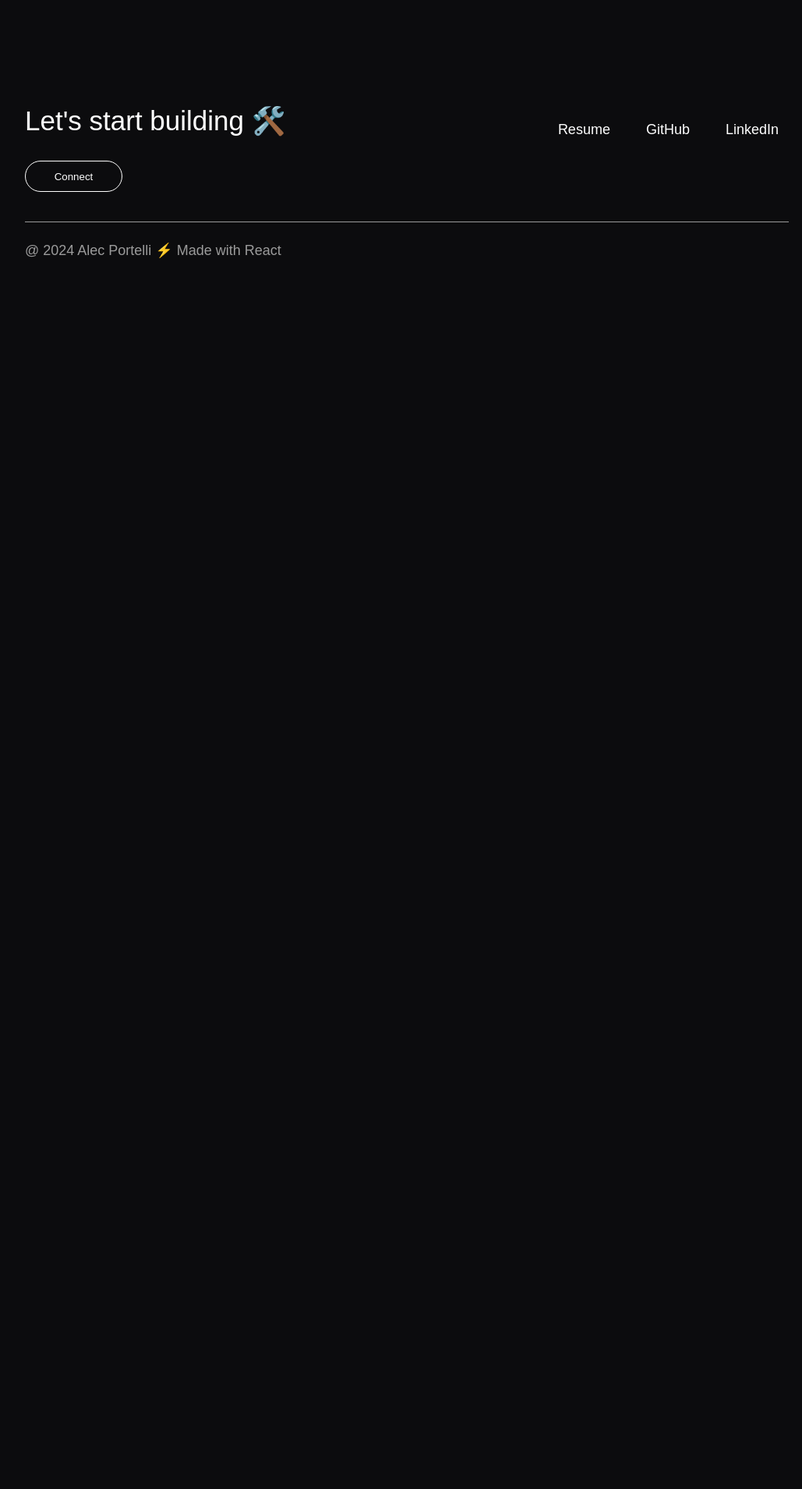
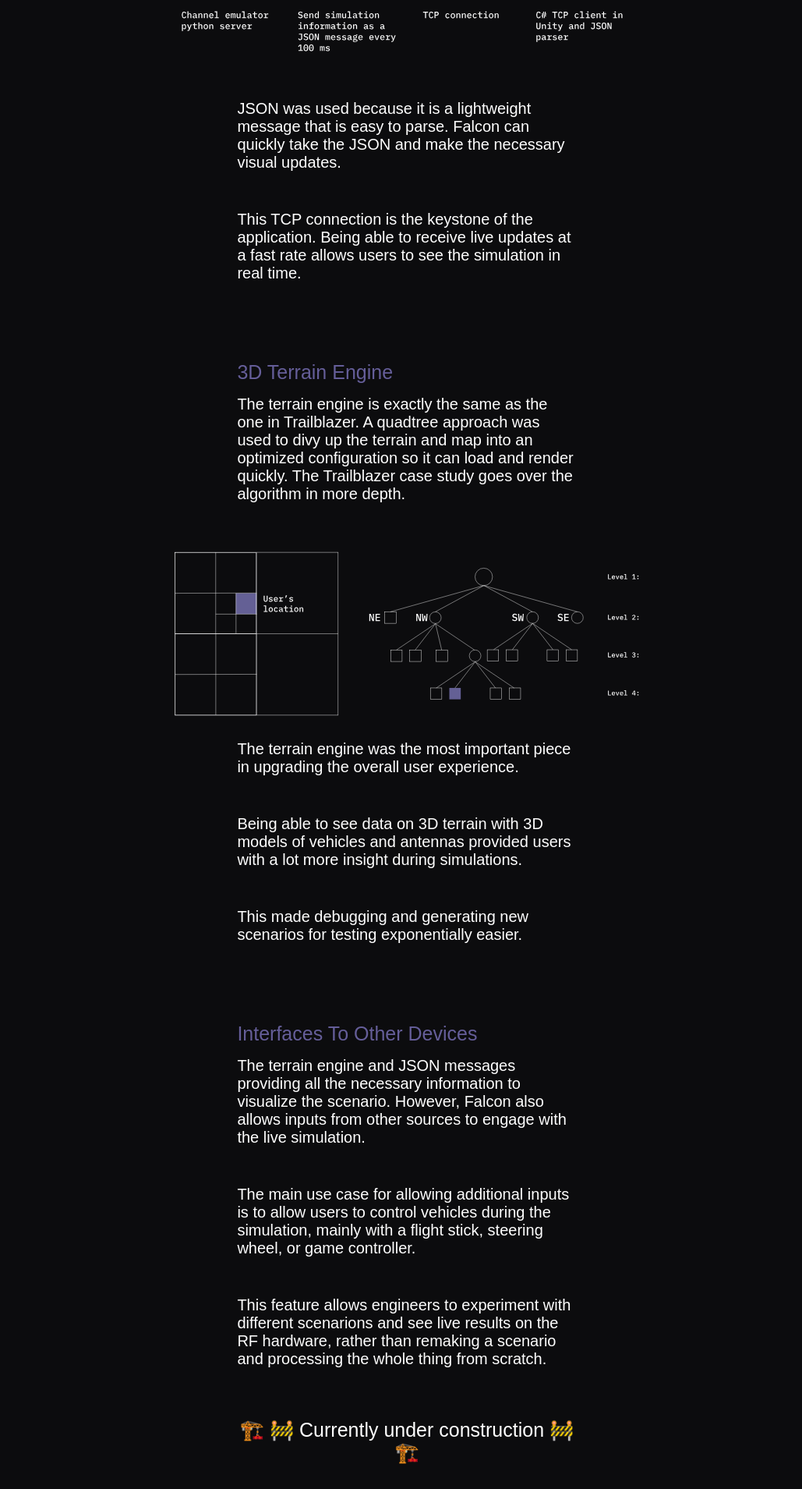
Before and after one commit to alecdportelli/portfolio, a React (Create React App) app in the folder portfolio2024/: page /falcon in a window 1280 px wide. Shown: the part 5131-7040 px from the top of the page at 78% size, without its empty margins (118-1147 px from the left). Before the commit the page ends 5488 px from the top, so only its background shows below. Built offline with nearby package versions, Linux system fonts and the light colour scheme; a web font is replaced by a local one.

Commit message:
More to falcon

```diff
--- a/portfolio2024/src/pages/falcon.js
+++ b/portfolio2024/src/pages/falcon.js
@@ -8,6 +8,8 @@ import Footer from '../components/footer';
 import FalHeader from '../SVG/FalHeader.svg'
 import FalArch from '../SVG/FalArch.svg'
 import UnityVD from '../SVG/UnityVennDiagram.svg'
+import TCPDiagram from '../SVG/TCPDiagram.svg'
+import FalQuad from '../SVG/FalQuad.svg'
 
 const Falcon = () => {
     return (
@@ -155,6 +157,67 @@ const Falcon = () => {
                 I had very little network engineering experience at the time, but I learned the basics
                 of using TCP sockets and built a connection between the hardware server and Falcon.
             </div>
+            <div className='FalArch'>
+                <img src={TCPDiagram}></img>
+            </div>
+            <div className='body-par'>
+                JSON was used because it is a lightweight message that is easy to parse. Falcon
+                can quickly take the JSON and make the necessary visual updates.
+            </div>
+            <div className='body-par'>
+                This TCP connection is the keystone of the application. Being able to receive live
+                updates at a fast rate allows users to see the simulation in real time.
+            </div>
+            <br></br>
+            <br></br>
+
+
+            <div className='body-par-title-fal'>
+                3D Terrain Engine
+            </div>
+            <div className='body-par'>
+                The terrain engine is exactly the same as the one in Trailblazer. A
+                quadtree approach was used to divy up the terrain and map into
+                an optimized configuration so it can load and render quickly. The Trailblazer
+                case study goes over the algorithm in more depth.
+            </div>
+            <div className='FalArch'>
+                <img src={FalQuad}></img>
+            </div>
+            <div className='body-par'>
+                The terrain engine was the most important piece in upgrading the overall
+                user experience.
+            </div>
+            <div className='body-par'>
+                Being able to see data on 3D terrain with 3D models of vehicles and antennas
+                provided users with a lot more insight during simulations.
+            </div>
+            <div className='body-par'>
+                This made debugging and generating new scenarios for testing exponentially easier.
+            </div>
+            <br></br>
+            <br></br>
+
+
+            <div className='body-par-title-fal'>
+                Interfaces To Other Devices
+            </div>
+            <div className='body-par'>
+                The terrain engine and JSON messages providing all the necessary information
+                to visualize the scenario. However, Falcon also allows inputs from other sources
+                to engage with the live simulation.
+            </div>
+            <div className='body-par'>
+                The main use case for allowing additional inputs is to allow users to control
+                vehicles during the simulation, mainly with a flight stick, steering wheel,
+                or game controller.
+            </div>
+            <div className='body-par'>
+                This feature allows engineers to experiment with different scenarions and see
+                live results on the RF hardware, rather than remaking a scenario and processing
+                the whole thing from scratch.
+            </div>
+
             <div className='center secondary-title'>
             🏗️ 🚧 Currently under construction 🚧 🏗️
             </div>
```
Also changed, not shown: portfolio2024/src/SVG/FalQuad.svg (added), portfolio2024/src/SVG/TCPDiagram.svg (added).
